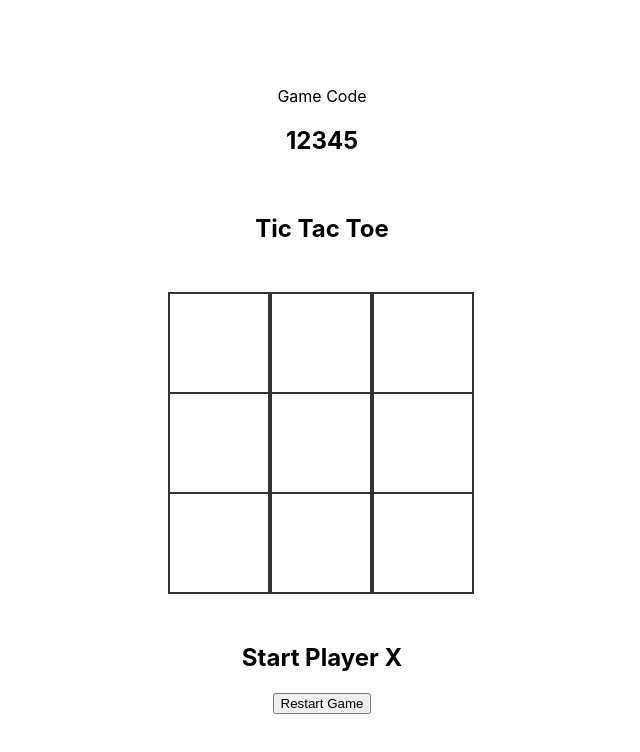
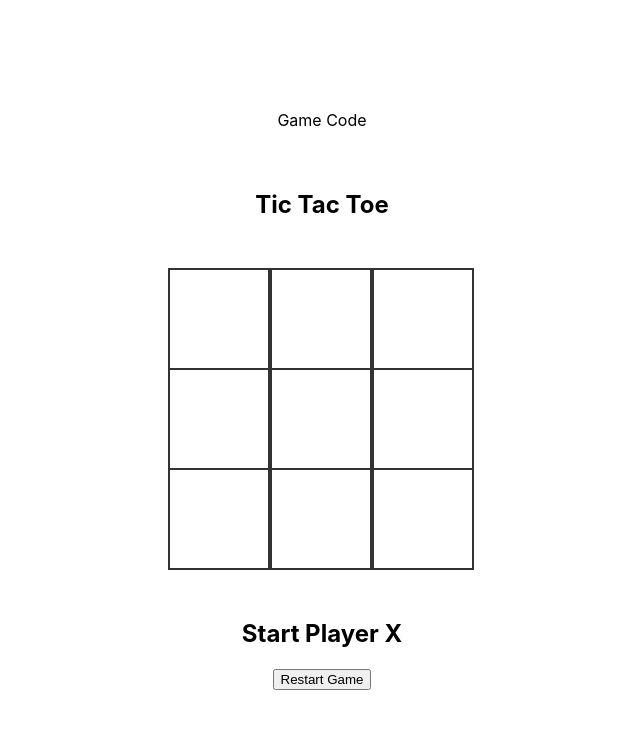
Before and after one commit to jgoolsby/lets-play-tic-tac-toe, a Next.js app: page /multiplayer in a window 1280 px wide. Shown: the top 752 px of the page, without its empty margins (318-958 px from the left). Built offline with nearby package versions, Linux system fonts and the light colour scheme; no server answers.

Commit message:
Updated Profile Chat

```diff
--- a/pages/multiplayer.js
+++ b/pages/multiplayer.js
@@ -15,10 +15,15 @@ const ENDPOINT = "http://127.0.0.1:3104";
 function multiplayer() {
 
     const [statusDisplay, setStatusDisplay] = useState(`Start Player ${currentPlayer}`);
+    const [gameCode, setGameCode] = useState('')
 
 
     useEffect(() => {
         socket = socketIOClient(ENDPOINT + "?created=" + 'true', { secure: true });
+        socket.on('gameCode', (e => {
+            setGameCode(e.gameCode)
+        })
+        )
     }, [])
 
     const handleCellClick = () => {
@@ -35,7 +40,7 @@ function multiplayer() {
                 width: '200px'
             }}>
                 <div style={{ textAlign: 'center' }}>Game Code</div>
-                <h2 style={{ textAlign: 'center' }}>12345</h2>
+                <h2 style={{ textAlign: 'center' }}>{gameCode}</h2>
             </div>
             <div>
                 <br />
--- a/server.js
+++ b/server.js
@@ -25,12 +25,9 @@ const io = require('socket.io')(secureServer)
 
 io.on('connection', (socket) => {
 
-    let gameCreator = socket.id;
-    console.log(gameCreator, ' is creator')
-    console.log(socket.handshake.query.created)
     socketEvents(socket, io)
 
-    // if created == true, function for generating game code, return to creation and then storing
+
 
 
 })
```
Also changed, not shown: socketEvents.js (+13 -0 lines).
